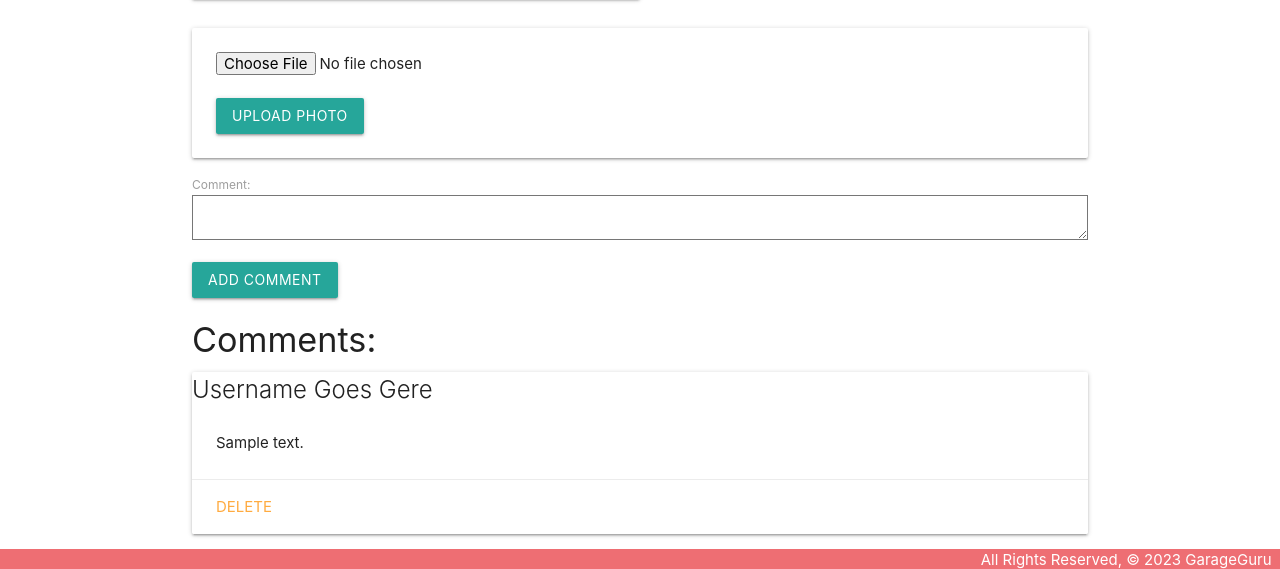
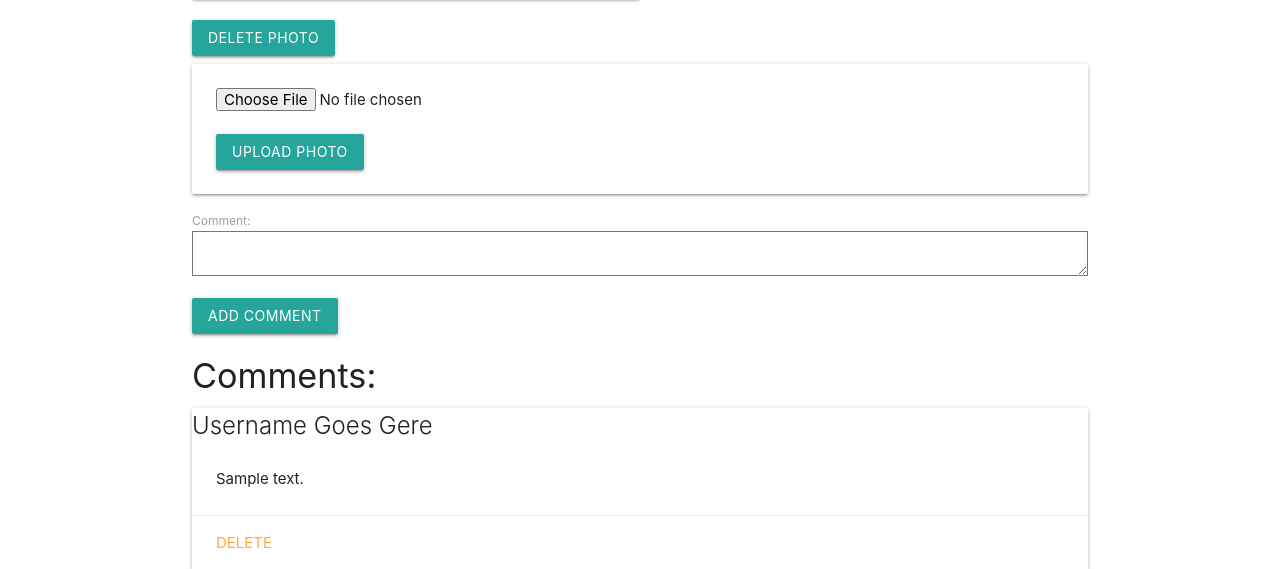
Before and after one commit to tonyhylo/GarageGuru, a Django app: page /posts/1/ in a window 1280 px wide. Shown: the part 706-1275 px from the top of the page. Run offline with Django 4.2, Linux system fonts and the light colour scheme; tables that the repository leaves empty hold one stand-in row (values such as "Sample post").

Commit message:
Started adding code for delete photos

```diff
--- a/main_app/templates/posts/detail.html
+++ b/main_app/templates/posts/detail.html
@@ -15,6 +15,10 @@
 </div>
 {% for photo in post.photo_set.all %}
   <img class="responsive-img card-panel" src="{{photo.url}}">
+  <form action="{% url 'delete_photo' post.id %}" method="POST">
+    {% csrf_token %}
+    <input type="submit" class="btn" value="Delete photo">
+  </form>
 {% empty %}
   <div class="card-panel teal-text center-align">No Photos Uploaded</div>
 {% endfor %}
--- a/main_app/urls.py
+++ b/main_app/urls.py
@@ -10,6 +10,7 @@ urlpatterns = [
     path('posts/<int:pk>/update/', views.PostUpdate.as_view(), name='posts_update'),
     path('posts/<int:pk>/delete/', views.PostDelete.as_view(), name='posts_delete'),
     path('posts/<int:post_id>/add_photo/', views.add_photo, name='add_photo'),
+    path('posts/<int:post_id>/delete_photo/', views.delete_photo, name='delete_photo'),
     path('posts/<int:post_id>/add_comment/', views.add_comment, name='add_comment'),
     path('posts/<int:post_id>/commentDelete/<int:comment_id>', views.delete_comment, name='comment_delete')
 ]
--- a/main_app/views.py
+++ b/main_app/views.py
@@ -39,6 +39,12 @@ def add_photo(request, post_id):
             print('An error occurred uploading file to S3')
     return redirect('detail', post_id=post_id)
 
+def delete_photo(request, post_id):
+   photo = Photo
+   photo.delete()
+   return redirect('detail', post_id=post_id)
+
+
 
 class PostCreate(CreateView):
   model = Post
```
